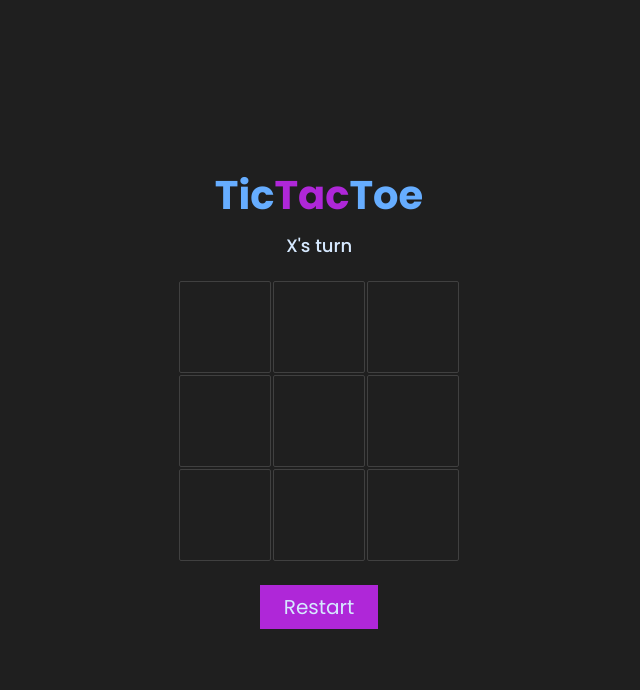
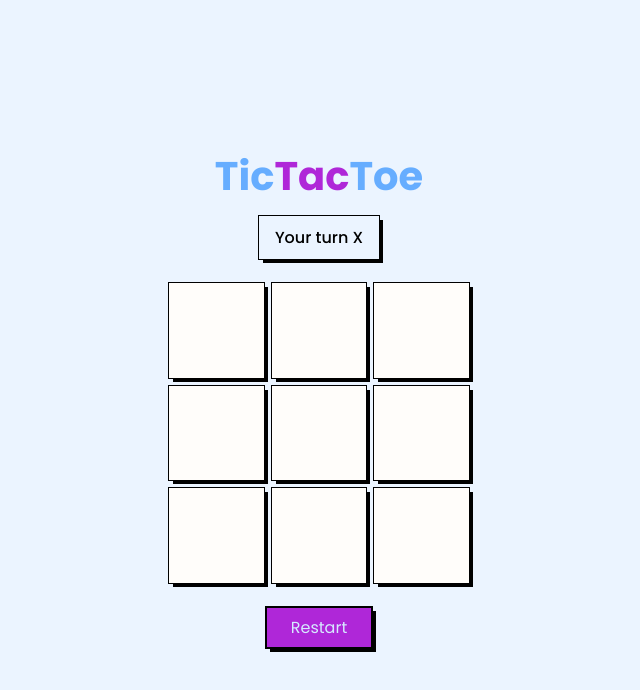
Before and after one commit to sanyomor-01/tic-tac-toe, a plain HTML site: page index.html in a window 1280 px wide. Shown: the whole page, without its empty margins (321-961 px from the left). Drawn offline with Linux system fonts and the light colour scheme.

Commit message:
ui updates

```diff
--- a/css/style.css
+++ b/css/style.css
@@ -8,9 +8,9 @@ html {
   display: grid;
   grid-template-columns: repeat(3, 1fr);
   grid-template-rows: repeat(3, 1fr);
-  width: 280px;
-  height: 280px;
-  gap: 2px;
+  width: 300px;
+  height: 300px;
+  gap: calc(0.25rem * 2);
 }
 
 header {
@@ -25,27 +25,35 @@ h1 {
   font-size: 40px;
 }
 .status {
-  font-size: 18px;
+  font-size: 16px;
   font-weight: 500;
-  color: hsl(212, 100%, 92%);
+  color: hsl(0, 0%, 0%);
+  padding: 12px 16px;
+  outline: 1px solid hsl(0, 0%, 0%);
+  box-shadow:
+    4px 4px 0px 0px #000000,
+    4px 4px 0px 0px #000000;
 }
+
 .blue {
   color: hsl(212, 100%, 70%);
 }
 .cell {
-  border: 1px solid hsl(0, 0%, 25%);
+  outline: 1px solid #000000;
   cursor: pointer;
   display: flex;
   justify-content: center;
   align-items: center;
-  border-radius: 2px;
-  font-size: 24px;
+  box-shadow:
+    4px 4px 0px 0px #000000,
+    4px 4px 0px 0px #000000;
+  font-size: 48px;
   font-weight: 600;
-  background: hsl(0, 0%, 15px);
+  background: hsl(32, 96%, 99%);
   transition: background ease-in-out 0.15s;
 }
 .cell:empty:hover {
-  background-color: hsl(0, 0%, 16%);
+  background-color: hsl(212, 100%, 96%);
 }
 
 body {
@@ -53,7 +61,7 @@ body {
   justify-content: center;
   min-height: 100vh;
   align-items: center;
-  background: hsl(0, 0%, 12%);
+  background: hsl(212, 100%, 96%);
 }
 main {
   display: flex;
@@ -62,18 +70,19 @@ main {
   align-items: center;
 }
 .exes {
-  background: #af27d8;
-  color: #ffffff;
+  color: #af27d8;
 }
 .oes {
-  background: hsl(212, 100%, 80%);
-  color: #af27d8;
+  color: hsl(212, 100%, 80%);
 }
 
 #restart {
-  outline: none;
-  border: none;
-  font-size: 20px;
+  outline: 1px solid hsl(0, 0%, 0%);
+  border: 1px solid #000000;
+  box-shadow:
+    4px 4px 0px 0px #000000,
+    4px 4px 0px 0px #000000;
+  font-size: 16px;
   padding: 10px 24px;
   background: #af27d8;
   color: hsl(212, 100%, 92%);
@@ -81,6 +90,5 @@ main {
   transition: background ease-in-out 0.15s;
 }
 #restart:hover {
-  background: hsl(212, 100%, 90%);
-  color: #af27d8;
+  background: hsl(286, 69%, 60%);
 }
--- a/index.html
+++ b/index.html
@@ -11,7 +11,7 @@
     <main>
       <header>
         <h1><span class="blue">Tic</span>Tac<span class="blue">Toe</span></h1>
-        <p class="status">X's turn</p>
+        <p class="status">Your turn X</p>
       </header>
 
       <div id="game-board">
--- a/js/main.js
+++ b/js/main.js
@@ -16,12 +16,12 @@ function clicked() {
         if (currentPlayer === 'X') {
             currentPlayer = 'O'
             this.classList.add('exes')
-            statusMsg.textContent = `O's turn`
+            statusMsg.textContent = `Your turn O`
         }
         else {
             currentPlayer = 'X'
             this.classList.add('oes')
-            statusMsg.textContent = `X's turn`
+            statusMsg.textContent = `Your turn X`
         }
     }
 
@@ -99,5 +99,5 @@ function restartGame() {
     })
     running = true
     currentPlayer = 'X'
-    statusMsg.textContent = `X's turn`
+    statusMsg.textContent = `Your turn X`
 }
```
